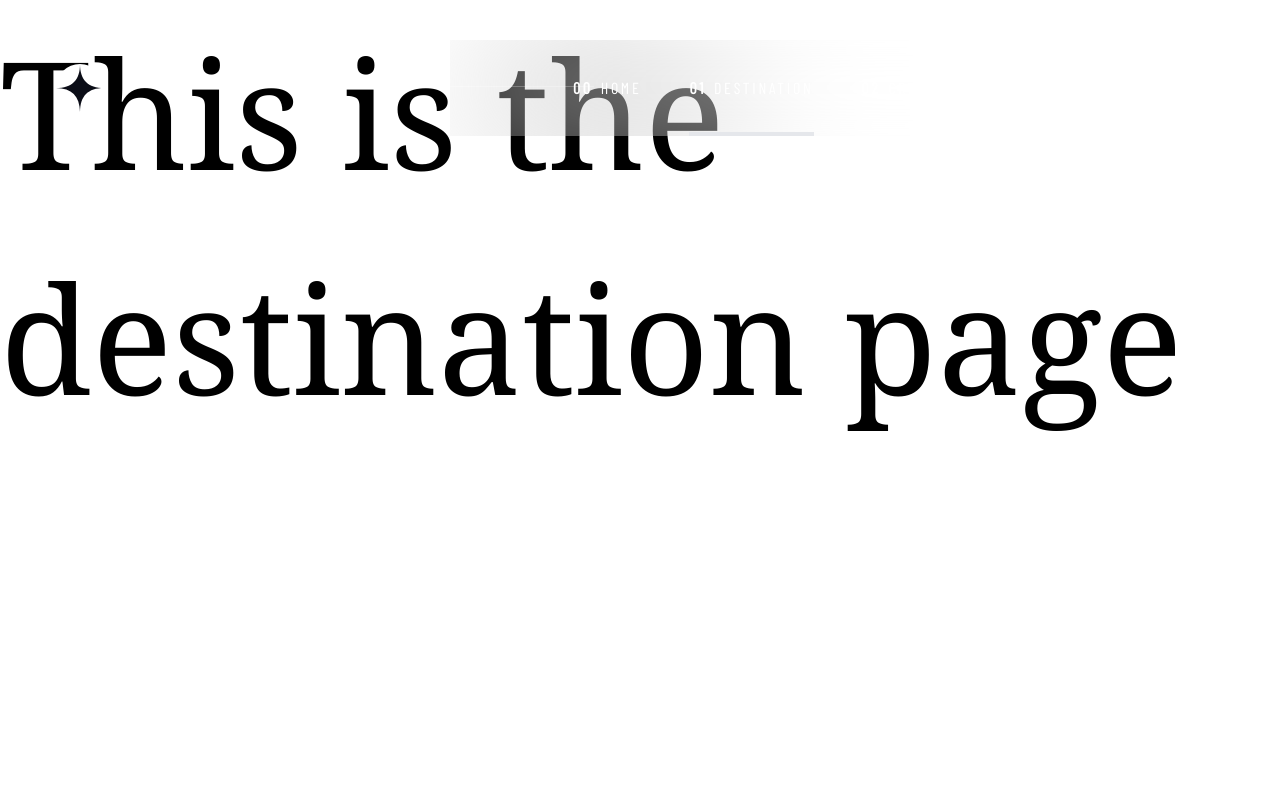
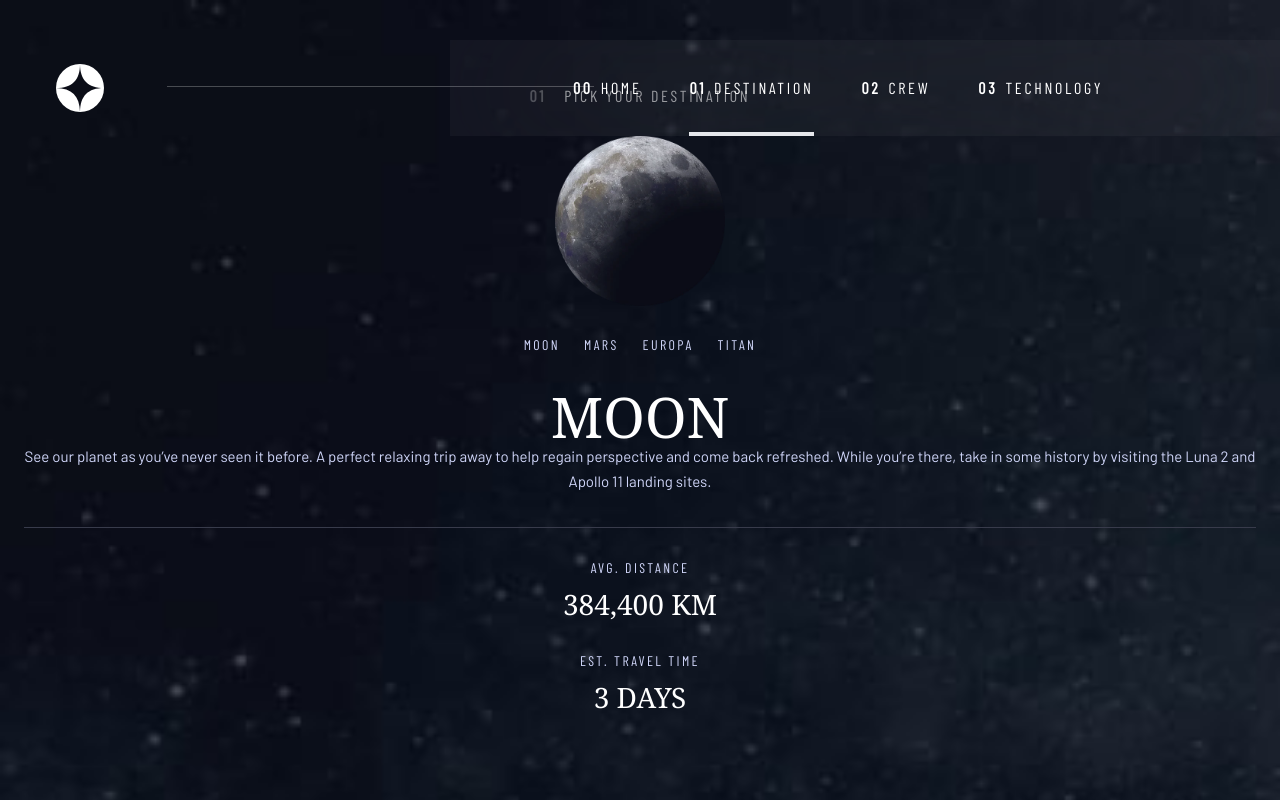
Before and after one commit to atmahana/space-tourism-fem, a React (Vite) app: page /destination in a window 1280 px wide. Built offline with nearby package versions, Linux system fonts and the light colour scheme; the HTML template or start-up script is replaced by a standard one; a web font is replaced by a local one.

Commit message:
[M] destination page

```diff
--- /dev/null
+++ b/src/components/Tabs/Destination/DestinationTabs.jsx
@@ -0,0 +1,54 @@
+import { Tab, Tabs, TabList, TabPanel } from "react-tabs";
+
+function DestinationTabs({ destinations }) {
+  return (
+    <Tabs className="mt-7">
+      <TabList className="flex justify-center gap-6">
+        {destinations.map((destination) => (
+          <Tab
+            key={destination.name}
+            className="text-secondary uppercase font-sans-condensed tracking-235 text-sm"
+          >
+            {destination.name}
+          </Tab>
+        ))}
+      </TabList>
+
+      {destinations.map((destination) => (
+        <TabPanel
+          key={destination.name}
+          className="grid divide-y divide-[#383B4B] px-6"
+        >
+          <div className="text-center py-[2.0625rem]">
+            <h2 className="leading-none text-white text-3xl uppercase">
+              {destination.name}
+            </h2>
+            <p className="leading-[1.5625rem] text-[0.9375rem] text-secondary">
+              {destination.description}
+            </p>
+          </div>
+          <div className="grid gap-8 py-[2.0625rem]">
+            <div className="grid gap-3">
+              <h3 className="text-secondary text-sm font-sans-condensed tracking-235 leading-none">
+                AVG. DISTANCE
+              </h3>
+              <p className="font-serif text-xl text-white uppercase leading-tight">
+                {destination.distance}
+              </p>
+            </div>
+            <div className="grid gap-3">
+              <h3 className="text-secondary text-sm font-sans-condensed tracking-235 leading-none">
+                EST. TRAVEL TIME
+              </h3>
+              <p className="font-serif text-xl text-white uppercase leading-tight">
+                {destination.travel}
+              </p>
+            </div>
+          </div>
+        </TabPanel>
+      ))}
+    </Tabs>
+  );
+}
+
+export default DestinationTabs;
--- /dev/null
+++ b/src/data.json
@@ -0,0 +1,108 @@
+{
+  "destinations": [
+    {
+      "name": "Moon",
+      "images": {
+        "png": "./assets/destination/image-moon.png",
+        "webp": "./assets/destination/image-moon.webp"
+      },
+      "description": "See our planet as you’ve never seen it before. A perfect relaxing trip away to help regain perspective and come back refreshed. While you’re there, take in some history by visiting the Luna 2 and Apollo 11 landing sites.",
+      "distance": "384,400 km",
+      "travel": "3 days"
+    },
+    {
+      "name": "Mars",
+      "images": {
+        "png": "./assets/destination/image-mars.png",
+        "webp": "./assets/destination/image-mars.webp"
+      },
+      "description": "Don’t forget to pack your hiking boots. You’ll need them to tackle Olympus Mons, the tallest planetary mountain in our solar system. It’s two and a half times the size of Everest!",
+      "distance": "225 mil. km",
+      "travel": "9 months"
+    },
+    {
+      "name": "Europa",
+      "images": {
+        "png": "./assets/destination/image-europa.png",
+        "webp": "./assets/destination/image-europa.webp"
+      },
+      "description": "The smallest of the four Galilean moons orbiting Jupiter, Europa is a winter lover’s dream. With an icy surface, it’s perfect for a bit of ice skating, curling, hockey, or simple relaxation in your snug wintery cabin.",
+      "distance": "628 mil. km",
+      "travel": "3 years"
+    },
+    {
+      "name": "Titan",
+      "images": {
+        "png": "./assets/destination/image-titan.png",
+        "webp": "./assets/destination/image-titan.webp"
+      },
+      "description": "The only moon known to have a dense atmosphere other than Earth, Titan is a home away from home (just a few hundred degrees colder!). As a bonus, you get striking views of the Rings of Saturn.",
+      "distance": "1.6 bil. km",
+      "travel": "7 years"
+    }
+  ],
+  "crew": [
+    {
+      "name": "Douglas Hurley",
+      "images": {
+        "png": "./assets/crew/image-douglas-hurley.png",
+        "webp": "./assets/crew/image-douglas-hurley.webp"
+      },
+      "role": "Commander",
+      "bio": "Douglas Gerald Hurley is an American engineer, former Marine Corps pilot and former NASA astronaut. He launched into space for the third time as commander of Crew Dragon Demo-2."
+    },
+    {
+      "name": "Mark Shuttleworth",
+      "images": {
+        "png": "./assets/crew/image-mark-shuttleworth.png",
+        "webp": "./assets/crew/image-mark-shuttleworth.webp"
+      },
+      "role": "Mission Specialist",
+      "bio": "Mark Richard Shuttleworth is the founder and CEO of Canonical, the company behind the Linux-based Ubuntu operating system. Shuttleworth became the first South African to travel to space as a space tourist."
+    },
+    {
+      "name": "Victor Glover",
+      "images": {
+        "png": "./assets/crew/image-victor-glover.png",
+        "webp": "./assets/crew/image-victor-glover.webp"
+      },
+      "role": "Pilot",
+      "bio": "Pilot on the first operational flight of the SpaceX Crew Dragon to the International Space Station. Glover is a commander in the U.S. Navy where he pilots an F/A-18.He was a crew member of Expedition 64, and served as a station systems flight engineer."
+    },
+    {
+      "name": "Anousheh Ansari",
+      "images": {
+        "png": "./assets/crew/image-anousheh-ansari.png",
+        "webp": "./assets/crew/image-anousheh-ansari.webp"
+      },
+      "role": "Flight Engineer",
+      "bio": "Anousheh Ansari is an Iranian American engineer and co-founder of Prodea Systems. Ansari was the fourth self-funded space tourist, the first self-funded woman to fly to the ISS, and the first Iranian in space."
+    }
+  ],
+  "technology": [
+    {
+      "name": "Launch vehicle",
+      "images": {
+        "portrait": "./assets/technology/image-launch-vehicle-portrait.jpg",
+        "landscape": "./assets/technology/image-launch-vehicle-landscape.jpg"
+      },
+      "description": "A launch vehicle or carrier rocket is a rocket-propelled vehicle used to carry a payload from Earth's surface to space, usually to Earth orbit or beyond. Our WEB-X carrier rocket is the most powerful in operation. Standing 150 metres tall, it's quite an awe-inspiring sight on the launch pad!"
+    },
+    {
+      "name": "Spaceport",
+      "images": {
+        "portrait": "./assets/technology/image-spaceport-portrait.jpg",
+        "landscape": "./assets/technology/image-spaceport-landscape.jpg"
+      },
+      "description": "A spaceport or cosmodrome is a site for launching (or receiving) spacecraft, by analogy to the seaport for ships or airport for aircraft. Based in the famous Cape Canaveral, our spaceport is ideally situated to take advantage of the Earth’s rotation for launch."
+    },
+    {
+      "name": "Space capsule",
+      "images": {
+        "portrait": "./assets/technology/image-space-capsule-portrait.jpg",
+        "landscape": "./assets/technology/image-space-capsule-landscape.jpg"
+      },
+      "description": "A space capsule is an often-crewed spacecraft that uses a blunt-body reentry capsule to reenter the Earth's atmosphere without wings. Our capsule is where you'll spend your time during the flight. It includes a space gym, cinema, and plenty of other activities to keep you entertained."
+    }
+  ]
+}
--- a/src/layout/Root.jsx
+++ b/src/layout/Root.jsx
@@ -5,8 +5,8 @@
   return (
     <>
       <NavBar />
-      <main>
-        <Outlet />
+      <main className="h-screen">
+        <Outlet/>
       </main>
     </>
   );
--- a/src/pages/Destination/Index.jsx
+++ b/src/pages/Destination/Index.jsx
@@ -1,5 +1,26 @@
+import ImageMoon from "../../assets/destination/image-moon.webp";
+import DestinationTabs from "../../components/Tabs/Destination/DestinationTabs";
+import data from "../../data.json";
+
 function DestinationPage() {
-    return <h1>This is the destination page</h1>;
+  return (
+    <section className="bg-dest-mobile bg-cover h-full text-center overflow-y-scroll">
+      <div className="pt-[88px] flex flex-col items-center">
+        <div className="grid gap-8">
+          <div className="flex gap-[1.125rem] leading-none text-white tracking-270">
+            <span className="font-sans-condensed opacity-25 font-bold">01</span>
+            <h1 className="text-base font-sans-condensed ">
+              PICK YOUR DESTINATION
+            </h1>
+          </div>
+          <img className="w-[10.625rem] h-[10.625rem] m-auto" src={ImageMoon} />
+        </div>
+        <div>
+          <DestinationTabs destinations={data.destinations}/>
+        </div>
+      </div>
+    </section>
+  );
 }
 
 export default DestinationPage;
```
